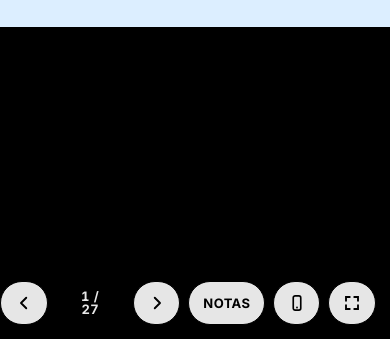
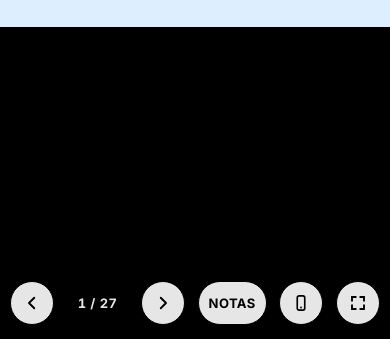
Before and after one commit to anvazia/presentacion, a plain HTML site: page index.html in a window 390 px wide. Both pictures are taken after a click on the button 363 px from the left and 817 px from the top of the page. Shown: the part 505-844 px from the top of the page. Drawn offline with Linux system fonts and the light colour scheme.

Commit message:
fix(controls): stop hidden steps from blocking photo taps and fit the bar on phones

```diff
--- a/index.html
+++ b/index.html
@@ -77,6 +77,8 @@ body{margin:0;background:var(--carbon);color:var(--carbon);font-family:var(--bod
 @keyframes pop{0%{opacity:0;transform:scale(.55) rotate(var(--r0,-8deg))}65%{opacity:1;transform:scale(1.05) rotate(calc(var(--r,0deg) + 2deg))}100%{opacity:1;transform:scale(1) rotate(var(--r,0deg))}}
 .rise{opacity:0}
 .rise.in{animation:rise .65s cubic-bezier(.22,1,.36,1) both;animation-delay:calc(var(--d,0ms) + var(--base,0ms))}
+/* a step that is not shown yet must not catch taps meant for the photo underneath */
+.pop:not(.in),.rise:not(.in){pointer-events:none}
 @keyframes rise{from{opacity:0;transform:translateY(60px)}to{opacity:1;transform:none}}
 .float{animation:float 4.5s ease-in-out infinite}
 .float.pop.in{animation:pop .7s cubic-bezier(.2,1.4,.4,1) both,float 4.5s ease-in-out infinite;
@@ -146,7 +148,12 @@ video.photo{object-fit:cover;background:var(--carbon)}
 #toast{position:fixed;left:50%;top:max(16px,env(safe-area-inset-top,0px));transform:translateX(-50%);z-index:60;max-width:min(92vw,620px);background:var(--carbon);color:var(--paper);border-radius:22px;padding:14px 20px;font:600 15px/1.35 var(--body);text-align:center}
 #ui button{height:44px;min-width:44px;border:1px solid var(--carbon);border-radius:1600px;background:var(--paper);font:700 13px/1 var(--body);letter-spacing:.03em;text-transform:uppercase;padding:0 14px;cursor:pointer;display:grid;place-items:center}
 #ui svg{width:18px;height:18px}
-#ui .pos{background:var(--carbon);color:var(--paper);font-variant-numeric:tabular-nums;cursor:default}
+#ui .pos{background:var(--carbon);color:var(--paper);font-variant-numeric:tabular-nums;cursor:default;white-space:nowrap}
+/* portrait phones: the bar spans the width with a gutter instead of running off the left edge */
+@media (max-width:440px){
+  #ui{left:max(10px,env(safe-area-inset-left,0px));right:max(10px,env(safe-area-inset-right,0px));justify-content:space-between;gap:4px}
+  #ui button{padding:0 10px}
+}
 #notes{position:absolute;left:0;right:0;bottom:0;background:var(--carbon);color:var(--paper);font-size:30px;line-height:1.3;padding:24px 60px;z-index:20}
 :focus-visible{outline:4px solid var(--violet);outline-offset:4px}
 @media (prefers-reduced-motion:reduce){
```
Also changed, not shown: mando/index.html (+1 -1 lines).
